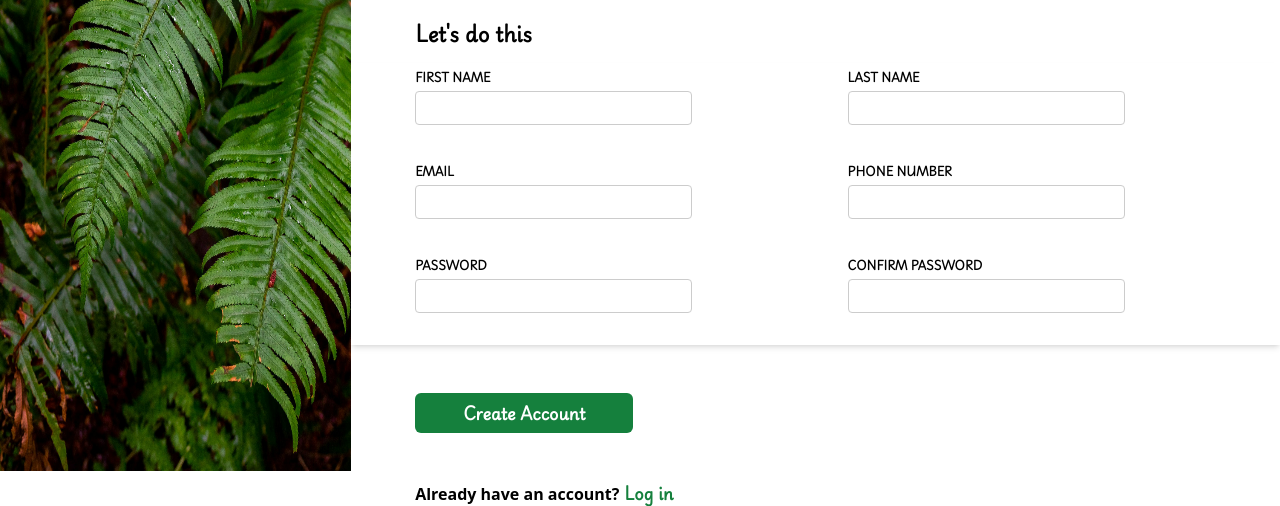
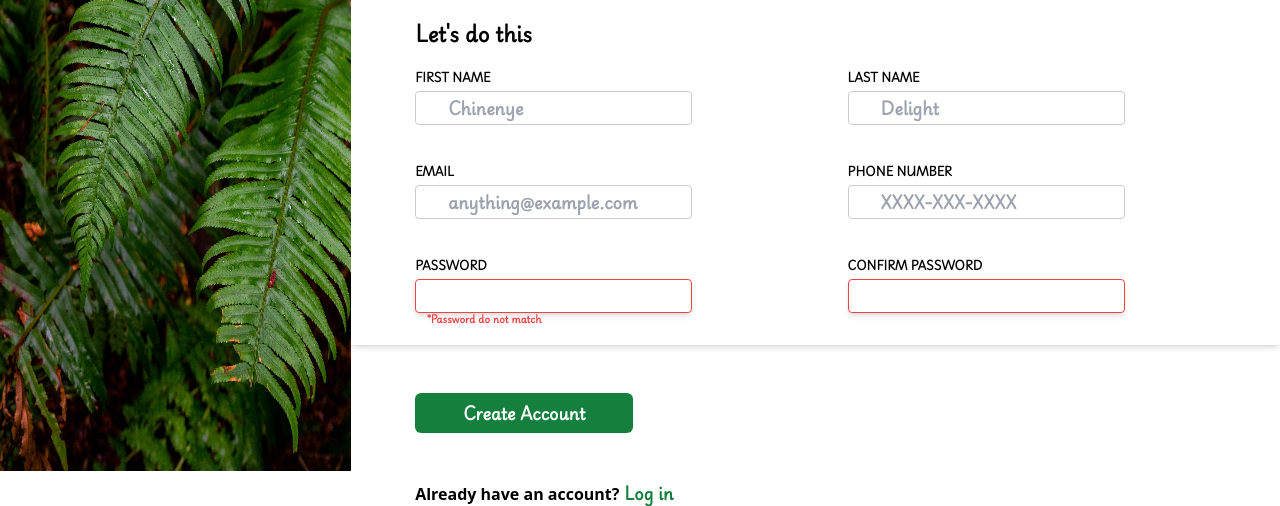
Before and after one commit to delightCS/Imaginary-form, a website: page index.html in a window 1280 px wide. Shown: the part 329-835 px from the top of the page. Drawn offline with Linux system fonts and the light colour scheme.

Commit message:
Finished stylng

```diff
--- a/index.html
+++ b/index.html
@@ -42,15 +42,33 @@
           >
             <div>
               <label for="fname" class="text-[0.7rem]">FIRST NAME</label>
-              <input type="text" name="first_name" id="fname" class="input" />
+              <input
+                type="text"
+                name="first_name"
+                id="fname"
+                class="input"
+                placeholder="Chinenye"
+              />
             </div>
             <div>
               <label for="lname" class="text-[0.7rem]">LAST NAME</label>
-              <input type="text" name="last_name" id="lname" class="input" />
+              <input
+                type="text"
+                name="last_name"
+                id="lname"
+                class="input"
+                placeholder="Delight"
+              />
             </div>
             <div>
               <label for="email" class="text-[0.7rem]">EMAIL</label>
-              <input type="email" name="email" id="email" class="input" />
+              <input
+                type="email"
+                name="email"
+                id="email"
+                class="input"
+                placeholder="anything@example.com"
+              />
             </div>
             <div>
               <label for="pnumber" class="text-[0.7rem]">PHONE NUMBER</label>
@@ -59,16 +77,23 @@
                 name="phone_number"
                 id="pnumber"
                 class="input"
+                pattern="\d{11}"
+                placeholder="XXXX-XXX-XXXX"
               />
             </div>
-            <div>
+            <div class="relative">
               <label for="password" class="text-[0.7rem]">PASSWORD</label>
               <input
                 type="password"
                 name="password"
                 id="password"
                 class="input"
+                required
               />
+              <span
+                before="*Password do not match"
+                class="before:content-[attr(before)] text-red-500 text-[0.6rem] absolute top-[3.8rem] left-3"
+              ></span>
             </div>
             <div>
               <label for="cpassword" class="text-[0.7rem]"
@@ -79,6 +104,7 @@
                 name="confirm_password"
                 id="cpassword"
                 class="input"
+                required
               />
             </div>
           </div>
--- a/style.css
+++ b/style.css
@@ -29,5 +29,5 @@
 }
 
 .input {
-  @apply block border-[1px] border-[#ccc] rounded-e rounded-s mt-1 mb-8 px-8 py-1;
+  @apply block border-[1px] border-[#ccc] rounded-e rounded-s mt-1 mb-8 px-8 py-1 focus:shadow-md focus:outline-none focus:border-blue-500 invalid:border-red-500 invalid:shadow-md;
 }
```
Also changed, not shown: tailwindstyle.css.
